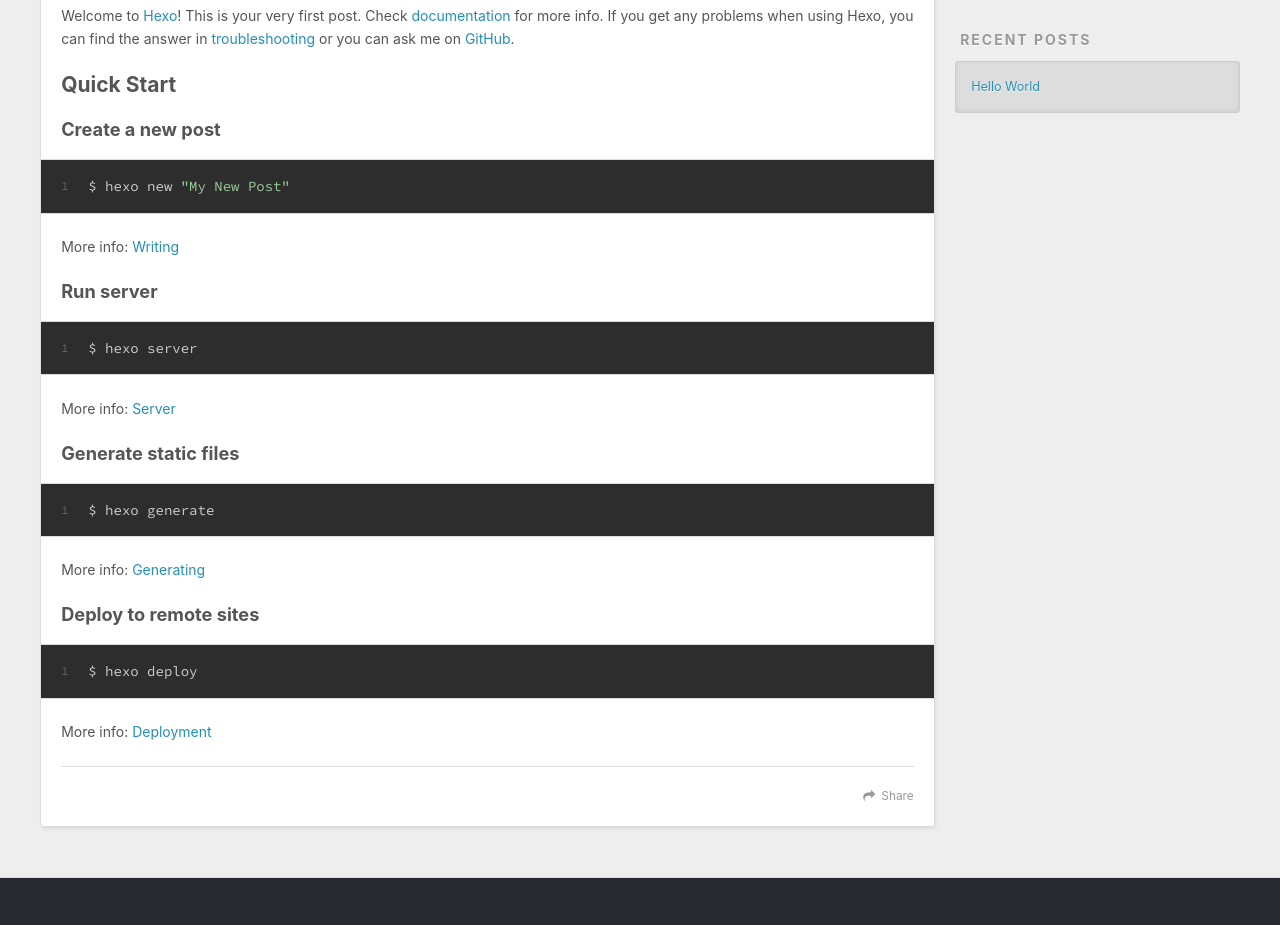
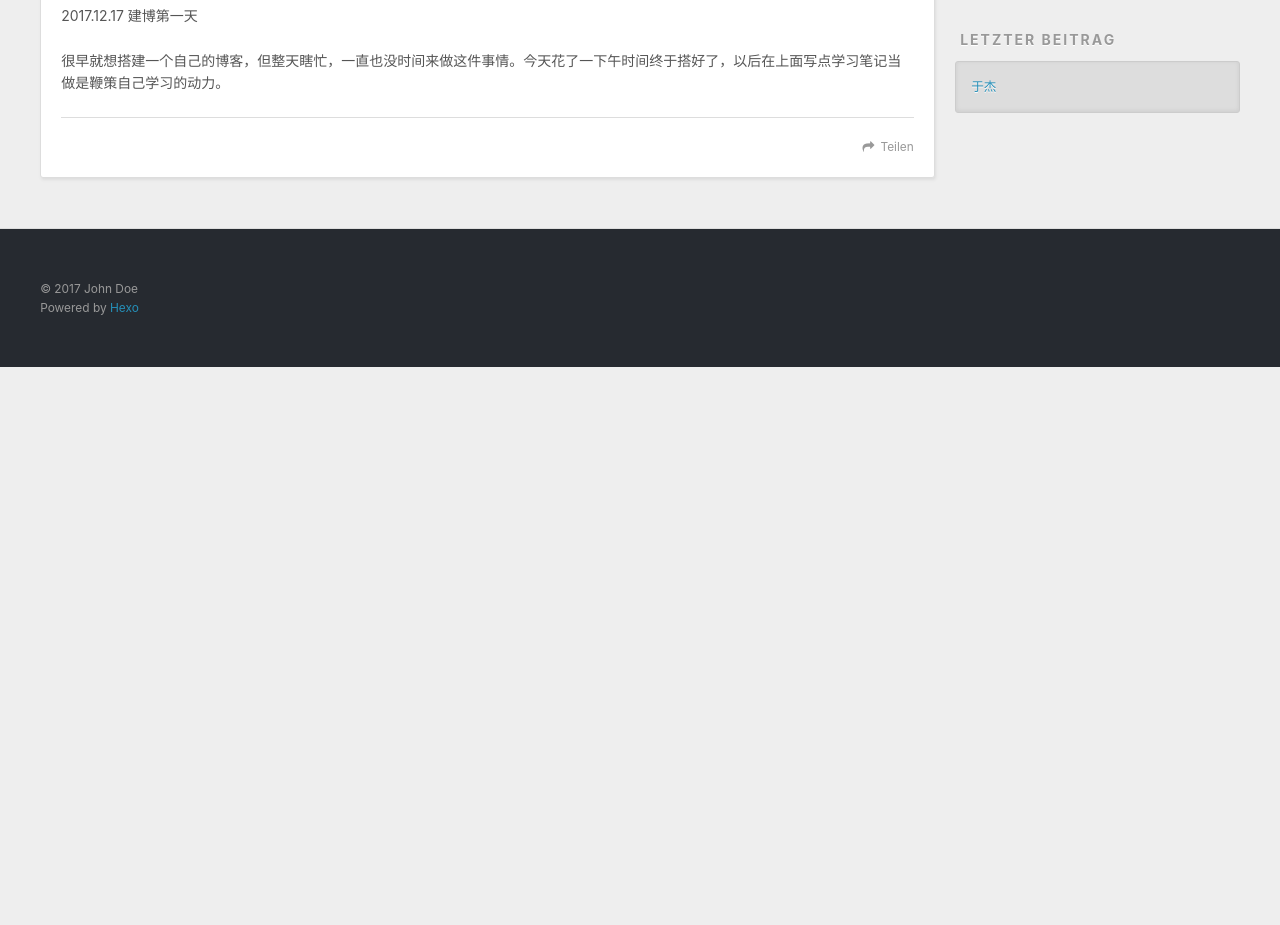
Before and after one commit to Yjie615/Yjie615.github.io, a plain HTML site: page 2017/12/17/hello-world/index.html in a window 1280 px wide. Shown: the part 448-1373 px from the top of the page. After the commit the page ends 815 px from the top, so only its background shows below. Drawn offline with nearby package versions, Linux system fonts and the light colour scheme.

Commit message:
Site updated: 2017-12-19 11:51:08

```diff
--- a/2017/12/17/hello-world/index.html
+++ b/2017/12/17/hello-world/index.html
@@ -5,18 +5,18 @@
 
 
 
-  <title>Hello World | Hexo</title>
+  <title>于杰 | Hexo</title>
   <meta name="viewport" content="width=device-width, initial-scale=1, maximum-scale=1">
-  <meta name="description" content="Welcome to Hexo! This is your very first post. Check documentation for more info. If you get any problems when using Hexo, you can find the answer in troubleshooting or you can ask me on GitHub. Quick">
+  <meta name="description" content="2017.12.17  建博第一天 很早就想搭建一个自己的博客，但整天瞎忙，一直也没时间来做这件事情。今天花了一下午时间终于搭好了，以后在上面写点学习笔记当做是鞭策自己学习的动力。">
 <meta property="og:type" content="article">
-<meta property="og:title" content="Hello World">
+<meta property="og:title" content="于杰">
 <meta property="og:url" content="http://yoursite.com/2017/12/17/hello-world/index.html">
 <meta property="og:site_name" content="Hexo">
-<meta property="og:description" content="Welcome to Hexo! This is your very first post. Check documentation for more info. If you get any problems when using Hexo, you can find the answer in troubleshooting or you can ask me on GitHub. Quick">
-<meta property="og:updated_time" content="2017-12-17T09:15:55.784Z">
+<meta property="og:description" content="2017.12.17  建博第一天 很早就想搭建一个自己的博客，但整天瞎忙，一直也没时间来做这件事情。今天花了一下午时间终于搭好了，以后在上面写点学习笔记当做是鞭策自己学习的动力。">
+<meta property="og:updated_time" content="2017-12-17T14:36:56.067Z">
 <meta name="twitter:card" content="summary">
-<meta name="twitter:title" content="Hello World">
-<meta name="twitter:description" content="Welcome to Hexo! This is your very first post. Check documentation for more info. If you get any problems when using Hexo, you can find the answer in troubleshooting or you can ask me on GitHub. Quick">
+<meta name="twitter:title" content="于杰">
+<meta name="twitter:description" content="2017.12.17  建博第一天 很早就想搭建一个自己的博客，但整天瞎忙，一直也没时间来做这件事情。今天花了一下午时间终于搭好了，以后在上面写点学习笔记当做是鞭策自己学习的动力。">
 
     <link rel="alternate" href="/atom.xml" title="Hexo" type="application/atom+xml">
 
@@ -54,7 +54,7 @@
 
           <a id="nav-rss-link" class="nav-icon" href="/atom.xml" title="RSS Feed"></a>
 
-        <a id="nav-search-btn" class="nav-icon" title="Search"></a>
+        <a id="nav-search-btn" class="nav-icon" title="Suche"></a>
       </nav>
       <div id="search-form-wrap">
         <form action="//google.com/search" method="get" accept-charset="UTF-8" class="search-form"><input type="search" name="q" class="search-form-input" placeholder="Search"><button type="submit" class="search-form-submit">&#xF002;</button><input type="hidden" name="sitesearch" value="http://yoursite.com"></form>
@@ -77,7 +77,7 @@
 
 
     <h1 class="article-title" itemprop="name">
-      Hello World
+      于杰
     </h1>
 
 
@@ -85,20 +85,13 @@
 
     <div class="article-entry" itemprop="articleBody">
 
-        <p>Welcome to <a href="https://hexo.io/" target="_blank" rel="noopener">Hexo</a>! This is your very first post. Check <a href="https://hexo.io/docs/" target="_blank" rel="noopener">documentation</a> for more info. If you get any problems when using Hexo, you can find the answer in <a href="https://hexo.io/docs/troubleshooting.html" target="_blank" rel="noopener">troubleshooting</a> or you can ask me on <a href="https://github.com/hexojs/hexo/issues" target="_blank" rel="noopener">GitHub</a>.</p>
-<h2 id="Quick-Start"><a href="#Quick-Start" class="headerlink" title="Quick Start"></a>Quick Start</h2><h3 id="Create-a-new-post"><a href="#Create-a-new-post" class="headerlink" title="Create a new post"></a>Create a new post</h3><figure class="highlight bash"><table><tr><td class="gutter"><pre><span class="line">1</span><br></pre></td><td class="code"><pre><span class="line">$ hexo new <span class="string">"My New Post"</span></span><br></pre></td></tr></table></figure>
-<p>More info: <a href="https://hexo.io/docs/writing.html" target="_blank" rel="noopener">Writing</a></p>
-<h3 id="Run-server"><a href="#Run-server" class="headerlink" title="Run server"></a>Run server</h3><figure class="highlight bash"><table><tr><td class="gutter"><pre><span class="line">1</span><br></pre></td><td class="code"><pre><span class="line">$ hexo server</span><br></pre></td></tr></table></figure>
-<p>More info: <a href="https://hexo.io/docs/server.html" target="_blank" rel="noopener">Server</a></p>
-<h3 id="Generate-static-files"><a href="#Generate-static-files" class="headerlink" title="Generate static files"></a>Generate static files</h3><figure class="highlight bash"><table><tr><td class="gutter"><pre><span class="line">1</span><br></pre></td><td class="code"><pre><span class="line">$ hexo generate</span><br></pre></td></tr></table></figure>
-<p>More info: <a href="https://hexo.io/docs/generating.html" target="_blank" rel="noopener">Generating</a></p>
-<h3 id="Deploy-to-remote-sites"><a href="#Deploy-to-remote-sites" class="headerlink" title="Deploy to remote sites"></a>Deploy to remote sites</h3><figure class="highlight bash"><table><tr><td class="gutter"><pre><span class="line">1</span><br></pre></td><td class="code"><pre><span class="line">$ hexo deploy</span><br></pre></td></tr></table></figure>
-<p>More info: <a href="https://hexo.io/docs/deployment.html" target="_blank" rel="noopener">Deployment</a></p>
+        <p>2017.12.17  建博第一天</p>
+<p>很早就想搭建一个自己的博客，但整天瞎忙，一直也没时间来做这件事情。今天花了一下午时间终于搭好了，以后在上面写点学习笔记当做是鞭策自己学习的动力。</p>
 
 
     </div>
     <footer class="article-footer">
-      <a data-url="http://yoursite.com/2017/12/17/hello-world/" data-id="cjbakl6g6000018qr26fdxvp1" class="article-share-link">Share</a>
+      <a data-url="http://yoursite.com/2017/12/17/hello-world/" data-id="cjbaqio6g0000f0qrq5pwwfv2" class="article-share-link">Teilen</a>
 
 
     </footer>
@@ -122,7 +115,7 @@
 
 
   <div class="widget-wrap">
-    <h3 class="widget-title">Archives</h3>
+    <h3 class="widget-title">Archiv</h3>
     <div class="widget">
       <ul class="archive-list"><li class="archive-list-item"><a class="archive-list-link" href="/archives/2017/12/">December 2017</a></li></ul>
     </div>
@@ -132,12 +125,12 @@
 
 
   <div class="widget-wrap">
-    <h3 class="widget-title">Recent Posts</h3>
+    <h3 class="widget-title">letzter Beitrag</h3>
     <div class="widget">
       <ul>
 
           <li>
-            <a href="/2017/12/17/hello-world/">Hello World</a>
+            <a href="/2017/12/17/hello-world/">于杰</a>
           </li>
 
       </ul>
```
Also changed, not shown: archives/2017/12/index.html (+6 -6 lines), archives/2017/index.html (+6 -6 lines), archives/index.html (+6 -6 lines), index.html (+8 -15 lines).
